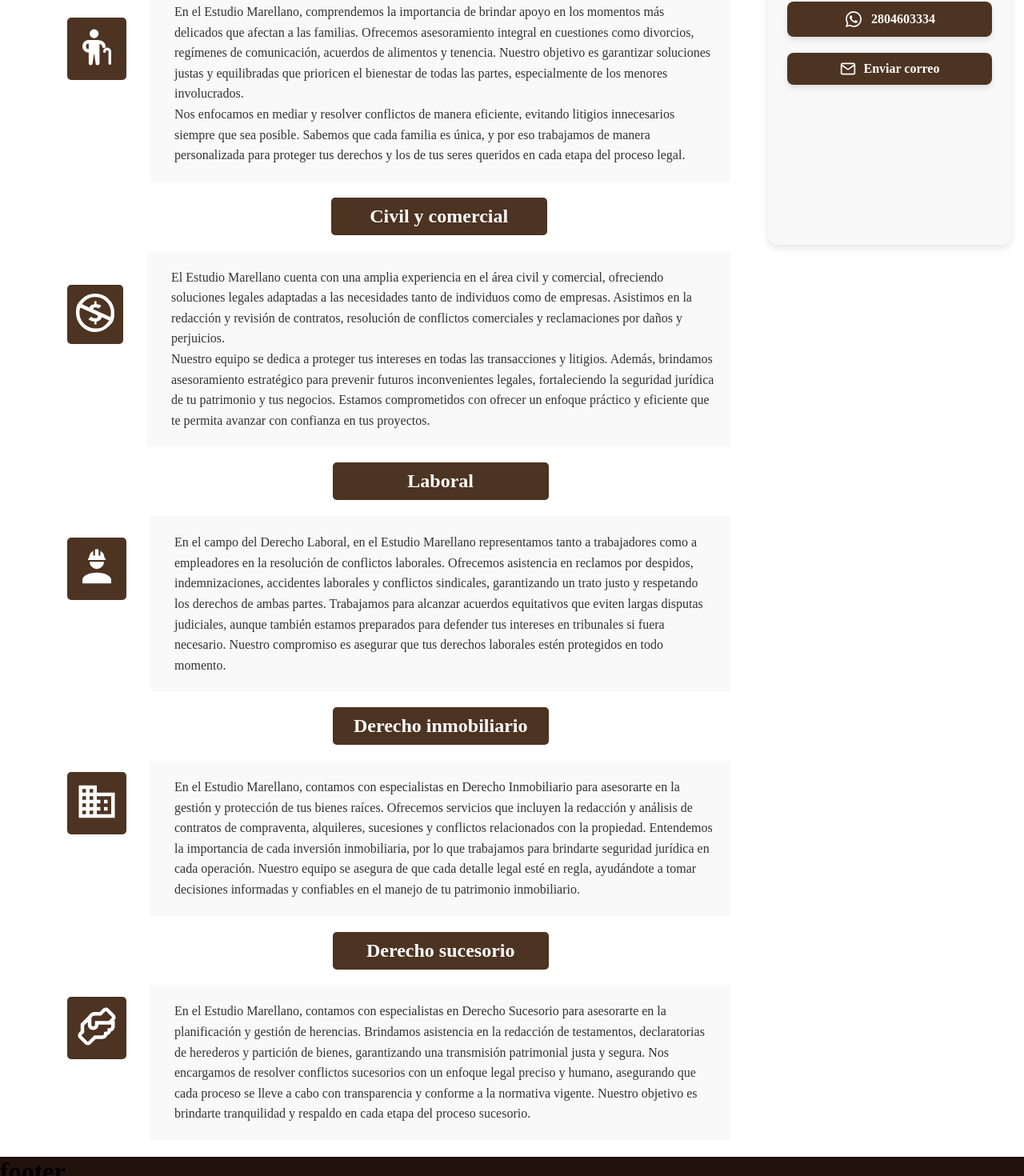
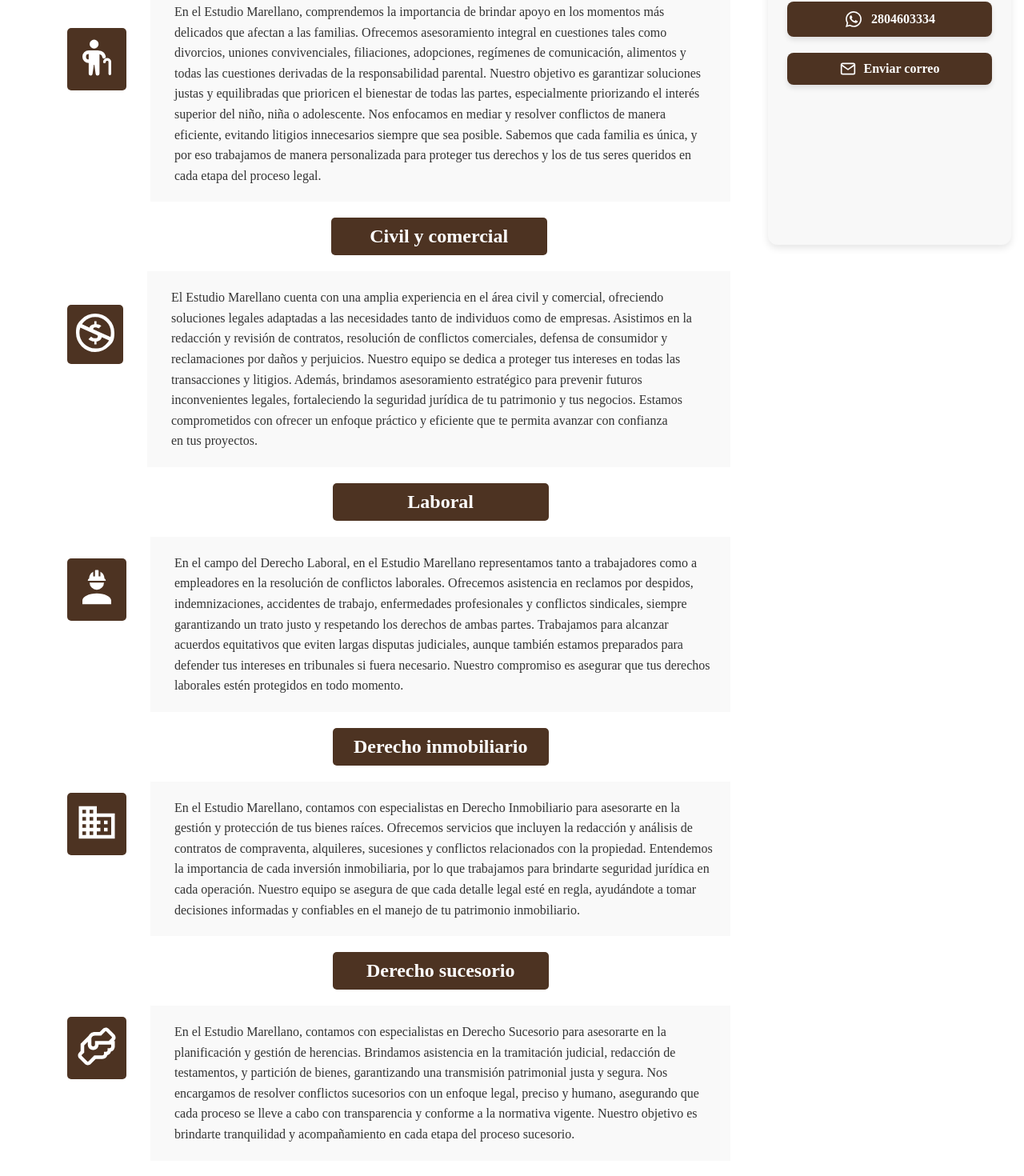
Before and after one commit to enzo1antilipi/StudyMarellano, a Next.js app: page /practice in a window 1280 px wide. Shown: the part 220-1690 px from the top of the page at 80% size. Built offline with nearby package versions, Linux system fonts and the light colour scheme.

Commit message:
v4 arreglo estilo

```diff
--- a/src/app/about/page.js
+++ b/src/app/about/page.js
@@ -18,7 +18,7 @@ export default function about(){
         <div className={styles.imgContainer}>
             <div className={styles.description}>
                 <h1 className={italianno.className} style={{fontSize:"55px"}}>Quienes somos?</h1>
-                <h1 className={inter.className} style={{fontSize:"50px", color:"#512D16", marginTop:"-25px"}}>Estudio Marellanos</h1>
+                <h1 className={inter.className} style={{fontSize:"50px", color:"#512D16", marginTop:"-25px"}}>Estudio Marellanos <br/> y Asociados</h1>
                 {/* <h2>especializado en Familia,asdasd,asdfasdf,asdf</h2> */}
             </div>
           <div className={styles.img}>
--- a/src/app/contact/page.js
+++ b/src/app/contact/page.js
@@ -56,7 +56,7 @@ export default function contact(){
          <div className={styles.containerMaps}>
                   <iframe
               src="https://www.google.com/maps/embed?pb=!1m18!1m12!1m3!1d2929.058727709174!2d-65.03900112467815!3d-42.765963232953645!2m3!1f0!2f0!3f0!3m2!1i1024!2i768!4f13.1!3m3!1m2!1s0xbe024a9cde70a9f7%3A0xb725feeb21d886ad!2sBartolom%C3%A9%20Mitre%20150%2C%20U9120%20Puerto%20Madryn%2C%20Chubut!5e0!3m2!1ses!2sar!4v1736437991135!5m2!1ses!2sar"
-              width="100%"
+              width="90%"
               height="100%"
               style={{ borderRadius: "10px"}}
               allowFullScreen
--- a/src/app/globals.css
+++ b/src/app/globals.css
@@ -152,6 +152,9 @@ border-radius: 5px;
   color: #8a5a44; /* Un tono marrón cálido */
   margin-bottom: 1rem;
 }
+.paragrphAbout{
+  text-align: start;
+}
 
 .aboutContent p {
   font-size: 1rem;
--- a/src/app/page.js
+++ b/src/app/page.js
@@ -123,6 +123,7 @@ export default function Home() {
         <section className="sectionAbout">
           <div className="aboutContainer1">
           <h2 className="titleabout">Sobre Nosotros</h2>
+          <div className="paragrphAbout">
            <p>
               Somos una firma legal comprometida con brindar asesoramiento de calidad, adaptándonos a las necesidades cambiantes de nuestros clientes y la comunidad.
             </p>
@@ -130,9 +131,10 @@ export default function Home() {
               Nos especializamos en Derecho Laboral, Civil y la validación de sentencias extranjeras, ofreciendo soluciones personalizadas, eficientes y confidenciales.
             </p>
             <p>
-      Nuestro enfoque en el crecimiento humano y técnico nos permite garantizar un servicio responsable y de avanzada.
+              Nuestro enfoque en el crecimiento humano y técnico nos permite garantizar un servicio responsable y de avanzada...
             </p>
-
+            <p>Ver mas </p>
+    </div>
           </div>
           <div className="aboutContainer2">
             {/* imagen */}
--- a/src/app/practice/page.js
+++ b/src/app/practice/page.js
@@ -24,9 +24,8 @@ export default function practice(){
                 </div>
             <h1 className={styles.titleSectionDesktop}>Familia</h1>
             <div className={styles.contenedorparrafo}>
-                <p className={styles.paragraph}>En el Estudio Marellano, comprendemos la importancia de brindar apoyo en los momentos más delicados que afectan a las familias. Ofrecemos asesoramiento integral en cuestiones como divorcios, regímenes de comunicación, acuerdos de alimentos y tenencia. Nuestro objetivo es garantizar soluciones justas y equilibradas que prioricen el bienestar de todas las partes, especialmente de los menores involucrados.
-                <br></br>
-                 Nos enfocamos en mediar y resolver conflictos de manera eficiente, evitando litigios innecesarios siempre que sea posible. Sabemos que cada familia es única, y por eso trabajamos de manera personalizada para proteger tus derechos y los de tus seres queridos en cada etapa del proceso legal.</p>
+                <p className={styles.paragraph}>En el Estudio Marellano, comprendemos la importancia de brindar apoyo en los momentos más delicados que afectan a las familias. Ofrecemos asesoramiento integral en cuestiones tales como divorcios, uniones convivenciales, filiaciones, adopciones, regímenes de comunicación, alimentos y todas las cuestiones derivadas de la responsabilidad parental. Nuestro objetivo es garantizar soluciones justas y equilibradas que prioricen el bienestar de todas las partes, especialmente priorizando el interés superior del niño, niña o adolescente.
+Nos enfocamos en mediar y resolver conflictos de manera eficiente, evitando litigios innecesarios siempre que sea posible. Sabemos que cada familia es única, y por eso trabajamos de manera personalizada para proteger tus derechos y los de tus seres queridos en cada etapa del proceso legal.</p>
            </div>
             </div>
         </div>
@@ -44,10 +43,8 @@ export default function practice(){
              <h1 className={styles.titleSectionDesktop}>Civil y comercial</h1>
 
                 <div className={styles.contenedorparrafo}>
-            <p className={styles.paragraph}>El Estudio Marellano cuenta con una amplia experiencia en el área civil y comercial, ofreciendo soluciones legales adaptadas a las necesidades tanto de individuos como de empresas. Asistimos en la redacción y revisión de contratos, resolución de conflictos comerciales y reclamaciones por daños y perjuicios.
-                <br></br>Nuestro equipo se dedica a proteger tus intereses en todas las transacciones y litigios.
-
-                Además, brindamos asesoramiento estratégico para prevenir futuros inconvenientes legales, fortaleciendo la seguridad jurídica de tu patrimonio y tus negocios. Estamos comprometidos con ofrecer un enfoque práctico y eficiente que te permita avanzar con confianza en tus proyectos.
+            <p className={styles.paragraph}> El Estudio Marellano cuenta con una amplia experiencia en el área civil y comercial, ofreciendo soluciones legales adaptadas a las necesidades tanto de individuos como de empresas. Asistimos en la redacción y revisión de contratos, resolución de conflictos comerciales, defensa de consumidor y reclamaciones por daños y perjuicios.
+                Nuestro equipo se dedica a proteger tus intereses en todas las transacciones y litigios. Además, brindamos asesoramiento estratégico para prevenir futuros inconvenientes legales, fortaleciendo la seguridad jurídica de tu patrimonio y tus negocios. Estamos comprometidos con ofrecer un enfoque práctico y eficiente que te permita avanzar con confianza en tus proyectos.
             </p>
             </div>
             </div>
@@ -67,9 +64,7 @@ export default function practice(){
                 </div>
            <h1 className={styles.titleSectionDesktop}>Laboral</h1>
            <div className={styles.contenedorparrafo}>
-            <p className={styles.paragraph}>En el campo del Derecho Laboral, en el Estudio Marellano representamos tanto a trabajadores como a empleadores en la resolución de conflictos laborales. Ofrecemos asistencia en reclamos por despidos, indemnizaciones, accidentes laborales y conflictos sindicales, garantizando un trato justo y respetando los derechos de ambas partes.
-
-                Trabajamos para alcanzar acuerdos equitativos que eviten largas disputas judiciales, aunque también estamos preparados para defender tus intereses en tribunales si fuera necesario. Nuestro compromiso es asegurar que tus derechos laborales estén protegidos en todo momento.
+            <p className={styles.paragraph}> En el campo del Derecho Laboral, en el Estudio Marellano representamos tanto a trabajadores como a empleadores en la resolución de conflictos laborales. Ofrecemos asistencia en reclamos por despidos, indemnizaciones, accidentes de trabajo, enfermedades profesionales y conflictos sindicales, siempre garantizando un trato justo y respetando los derechos de ambas partes. Trabajamos para alcanzar acuerdos equitativos que eviten largas disputas judiciales, aunque también estamos preparados para defender tus intereses en tribunales si fuera necesario. Nuestro compromiso es asegurar que tus derechos laborales estén protegidos en todo momento.
 
                 </p>
             </div>
@@ -110,8 +105,8 @@ export default function practice(){
                 </div>
                 <h1 className={styles.titleSectionDesktop}>Derecho sucesorio</h1>
             <div className={styles.contenedorparrafo}>
-            <p className={styles.paragraph}> En el Estudio Marellano, contamos con especialistas en Derecho Sucesorio para asesorarte en la planificación y gestión de herencias. Brindamos asistencia en la redacción de testamentos, declaratorias de herederos y partición de bienes, garantizando una transmisión patrimonial justa y segura. Nos encargamos de resolver conflictos sucesorios con un enfoque legal preciso y humano,
-                 asegurando que cada proceso se lleve a cabo con transparencia y conforme a la normativa vigente. Nuestro objetivo es brindarte tranquilidad y respaldo en cada etapa del proceso sucesorio.</p>
+            <p className={styles.paragraph}>En el Estudio Marellano, contamos con especialistas en Derecho Sucesorio para asesorarte en la planificación y gestión de herencias. Brindamos asistencia en la tramitación judicial, redacción de testamentos, y partición de bienes, garantizando una transmisión patrimonial justa y segura. Nos encargamos de resolver conflictos sucesorios con un enfoque legal, preciso y humano, asegurando que cada proceso se lleve a cabo con transparencia y conforme a la normativa vigente. Nuestro objetivo es brindarte tranquilidad y acompañamiento en cada etapa del proceso sucesorio.
+            </p>
 
             </div>
             </div>
--- a/src/app/styles/Contact.module.css
+++ b/src/app/styles/Contact.module.css
@@ -37,6 +37,9 @@ color: rgb(0, 0, 0);
     width: 85%;
     margin: auto;
     margin-top: 150px;
+    display: flex;
+    justify-content: center;
+    align-items: center;
 }
 
 .contactContainer {
--- a/src/app/styles/Navbar.module.css
+++ b/src/app/styles/Navbar.module.css
@@ -38,7 +38,7 @@
 }
 
 .navLink:hover {
-  color: #4764b3;
+  color: #444;
 }
 
 .dropdownMenu {
```
Lines whose indentation alone changed are shown as unchanged.
